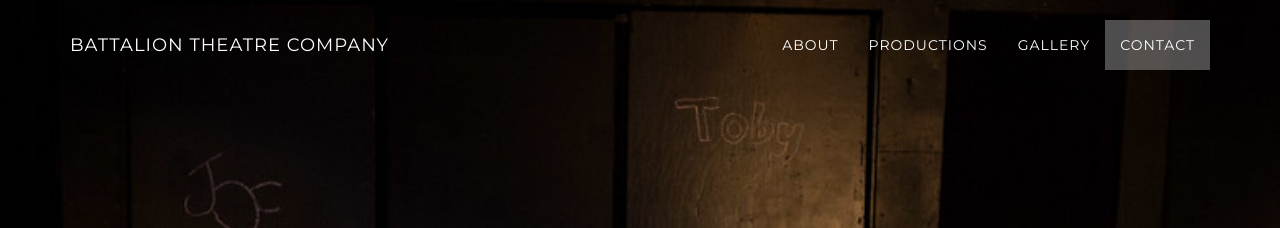
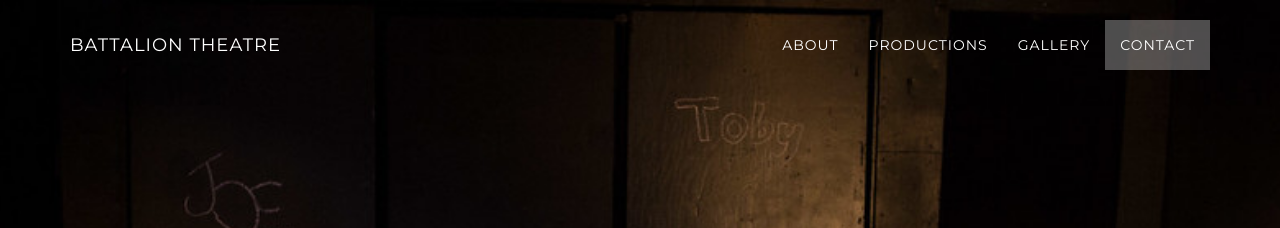
Before and after one commit to battaliontheatre/battalion, a Jekyll site: the page built from index.html, in a window 1280 px wide. Shown: the top 228 px of the page. Built offline with Jekyll 4.4.1, drawn with Linux system fonts in a browser that asks for light colours.

Commit message:
Change header name on nav

```diff
--- a/_includes/nav.html
+++ b/_includes/nav.html
@@ -6,7 +6,7 @@
                     <i class="fa fa-bars"></i>
                 </button>
                 <a class="navbar-brand page-scroll" href="#page-top">
-                    <span class="light">Battalion Theatre Company</span>
+                    <span class="light">Battalion Theatre</span>
                 </a>
             </div>
 
```
